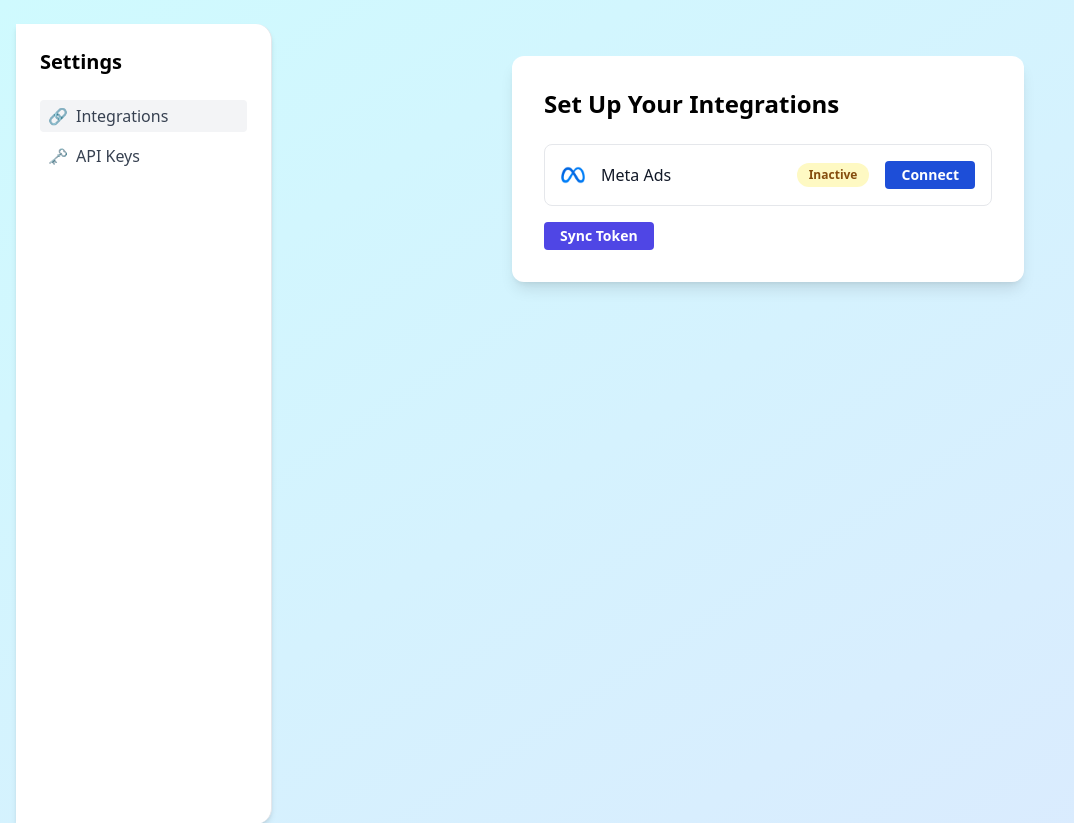
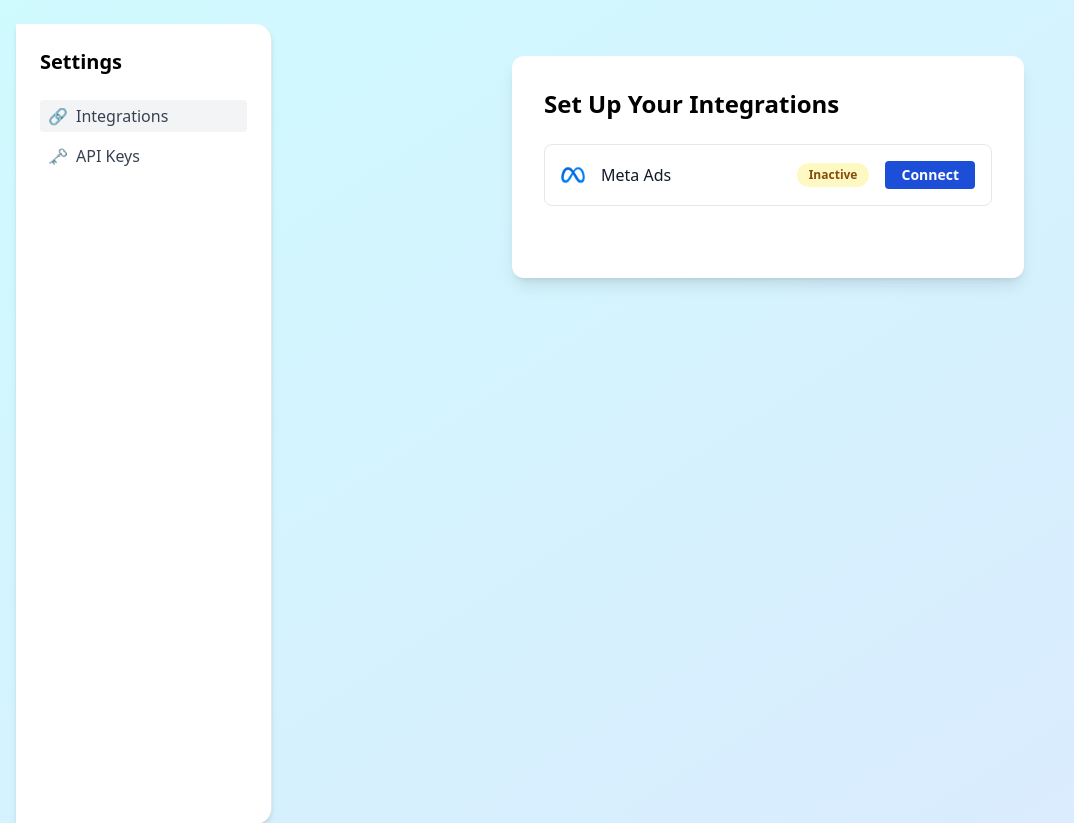
Before and after one commit to fortytwode/10xer-web, a Flask app: page /integrations/integrations in a window 1280 px wide. Shown: the top 823 px of the page, without its empty margins (0-1074 px from the left). Run offline with Flask 3, Linux system fonts and the light colour scheme; the visitor is signed in with stand-in values (Sample User, id 1); some libraries are stand-ins or nearby versions.

Commit message:
resoleved this disconnect issue and while fb account is connected then it show the sync token.

```diff
--- a/app/controllers/integrations_controller.py
+++ b/app/controllers/integrations_controller.py
@@ -262,16 +262,27 @@ def get_organization_id():
 @login_required
 def facebook_disconnect():
     try:
+        logger.info(f"Disconnect request for user: {current_user.id}")
         token_obj = Token.get_by_user_id_and_type(current_user.id, "facebook")
         if token_obj:
-            Token.collection.delete_one({"_id": token_obj.id})
-            logger.info(f"User {current_user.id} disconnected Facebook integration.")
-            return jsonify({"message": "Facebook integration disconnected successfully."}), 200
+            logger.info(f"Found token: {token_obj.id} (type: {type(token_obj.id)})")
+
+            result = Token.collection.delete_one({"_id": token_obj.id})
+            logger.debug(f"Delete result: {result.deleted_count} document(s) deleted.")
+
+            if result.deleted_count == 1:
+                logger.info(f"User {current_user.id} disconnected Facebook integration.")
+                return jsonify({"message": "Facebook integration disconnected successfully."}), 200
+            else:
+                logger.warning(f"Token found but failed to delete for user {current_user.id}")
+                return jsonify({"error": "Failed to delete Facebook token."}), 500
         else:
+            logger.warning(f"No Facebook token found for user {current_user.id}")
             return jsonify({"error": "No Facebook integration found to disconnect."}), 404
     except Exception as e:
-        logger.error(f"Error disconnecting Facebook integration for user {current_user.id}: {e}")
+        logger.exception(f"Error disconnecting Facebook integration for user {current_user.id}")
         return jsonify({"error": "Failed to disconnect Facebook integration."}), 500
+
 
 @integrations_bp.route("/facebook/connect")
 @login_required
--- a/app/models/token.py
+++ b/app/models/token.py
@@ -10,7 +10,7 @@ class Token:
         if not token_dict:
             raise ValueError("token_dict cannot be None or empty")
         self.token_dict = token_dict
-        self.id = str(token_dict["_id"])  # Keep as string if exposed externally
+        self.id = token_dict["_id"]  # Keep it as ObjectId
 
     @property
     def token(self):
--- a/app/templates/integrations.html
+++ b/app/templates/integrations.html
@@ -61,7 +61,7 @@
     <button
       onclick="syncToken()"
       id="sync-token-btn"
-      class="bg-indigo-600 text-white text-sm font-semibold px-4 py-1 rounded hover:bg-indigo-700 transition whitespace-nowrap"
+      class="bg-indigo-600 text-white text-sm font-semibold px-4 py-1 rounded hover:bg-indigo-700 transition whitespace-nowrap hidden"
     >
       Sync Token
     </button>
@@ -85,6 +85,7 @@
     const fbConnectedDiv = document.getElementById("facebook-connected");
     const disconnectBtn = document.getElementById("facebook-disconnect-btn");
     const fbContinueDiv = document.getElementById("facebook-continue-div");
+    const syncToken = document.getElementById("sync-token-btn");
 
     // Fetch the current Facebook token
     fetch("{{ url_for('integrations.api_facebook_token') }}", {
@@ -99,6 +100,7 @@
         fbConnectDiv.classList.add("hidden");
 
         // Show Continue button
+        syncToken.classList.remove('hidden');
         fbContinueDiv.classList.remove("hidden");
 
         // Add event listener for Continue button
```
